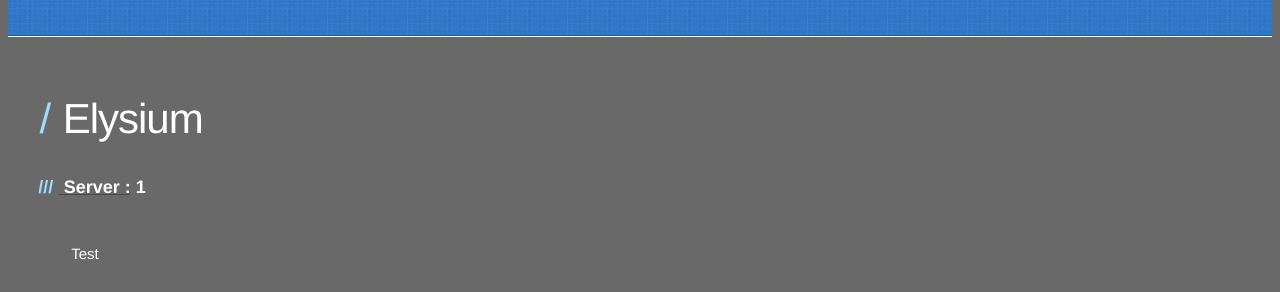
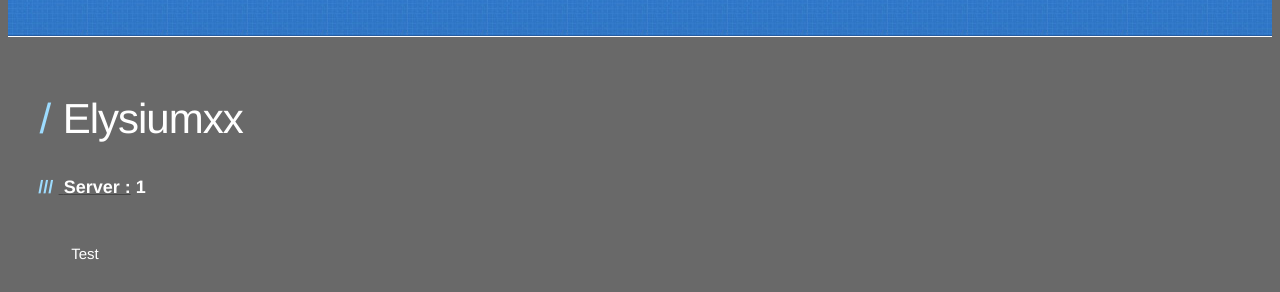
Before and after one commit to DerekR0123/Rossfitness.github.io, a Jekyll site: the page index.html, which Jekyll copies as it is, in a window 1280 px wide. Shown: the part 210-502 px from the top of the page. Built offline with Jekyll 4.4.1, drawn with Linux system fonts in a browser that asks for light colours.

Commit message:
Update index.html

```diff
--- a/index.html
+++ b/index.html
@@ -28,7 +28,7 @@
     <div id="content-wrapper">
       <div class="inner clearfix">
         <section id="main-content">
-<p><h1><FONT COLOR="FFFFFF">Elysium</FONT></h1></p>
+<p><h1><FONT COLOR="FFFFFF">Elysiumxx</FONT></h1></p>
 
 <p><u><h3>
 <FONT COLOR="FFFFFF">Server :</u> <strong>1</strong></h3></p></FONT><br>
```
